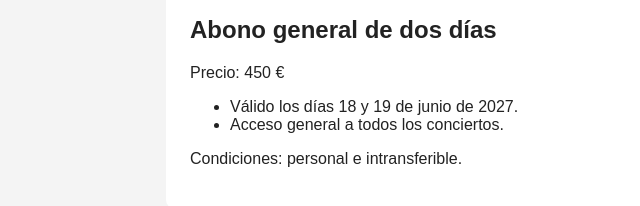
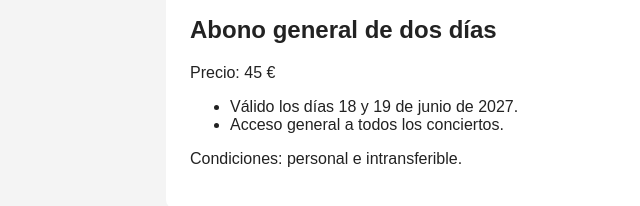
Before and after one commit to lahuertalahuerta25-rgb/festival-dam-2027, a plain HTML site: page entradas.html in a window 1280 px wide. Shown: the part 696-902 px from the top of the page, 0-640 px from the left. Drawn offline with Linux system fonts and the light colour scheme.

Commit message:
Revert "Modificar precio del abono de dos días"
This reverts commit 6090874190b2c72f035d34ff878d6018c80c7c51.

```diff
--- a/entradas.html
+++ b/entradas.html
@@ -49,7 +49,7 @@
     </section>
      <section>
       <h2>Abono general de dos días</h2>
-      <p>Precio: 450 €</p>
+      <p>Precio: 45 €</p>
       <ul>
         <li>Válido los días 18 y 19 de junio de 2027.</li>
         <li>Acceso general a todos los conciertos.</li>
```
